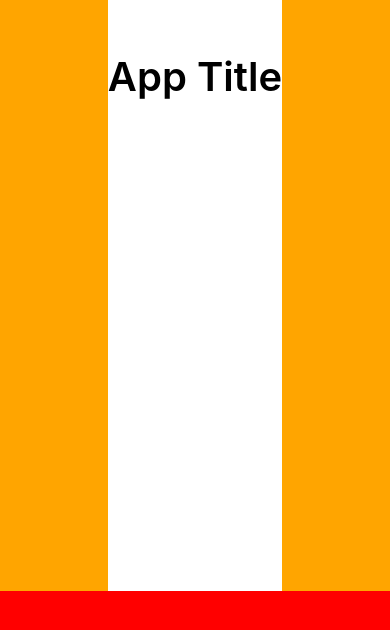
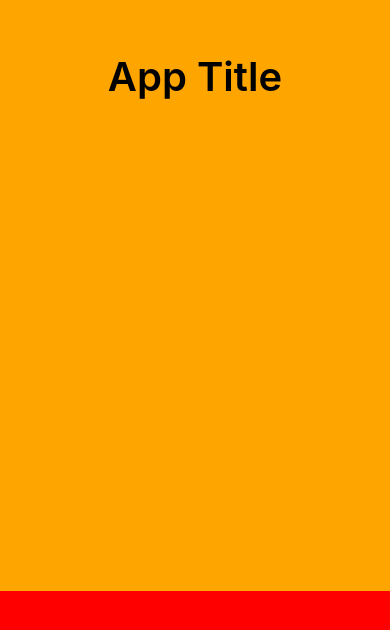
Before and after one commit to robert-chatterton/hack-beanpot-frontend, a React Native app: screen / in a window 390 px wide. Shown: the top 630 px of the page. Built offline with nearby package versions, Linux system fonts and the light colour scheme.

Commit message:
working title

```diff
--- a/App.js
+++ b/App.js
@@ -13,7 +13,9 @@ export default function App() {
         backgroundColor: 'red',
         width: '100%',
         height: '30%'
-      }}></View>
+      }}>
+
+      </View>
     </SafeAreaView>
   );
 }
--- a/components/Header/index.js
+++ b/components/Header/index.js
@@ -1,3 +1,4 @@
+// JS Jeniuses On JAH
 import React from 'react';
 import {View, Text, StyleSheet} from 'react-native';
 
@@ -5,15 +6,10 @@ import styles from './styles';
 
 const Header = () => {
     return (
-        <View style={styles.container}>
-
-            <View style={styles.smallerContainer}>
-
-                <View style={styles.titles}>
-
-                    <Text style={styles.title}>App Title</Text>
-                </View>
-            </View>
+        <View style={styles.topBar}>
+          <View style={styles.titles}>
+            <Text style={styles.title}>App Title</Text>
+          </View>
         </View>
     );
 };
--- a/components/Header/styles.js
+++ b/components/Header/styles.js
@@ -1,15 +1,10 @@
 import { StyleSheet } from 'react-native';
 
 const styles = StyleSheet.create({
-    container: {
+    topBar: {
         flex: 1,
-        backgroundColor: '#fff',
         alignItems: 'center',
-        justifyContent: 'center',
-    },
-    smallerContainer: {
-        width: '100%',
-        height: '100%'
+        justifyContent: 'top',
     },
     titles: {
         marginTop: '30%',
```
